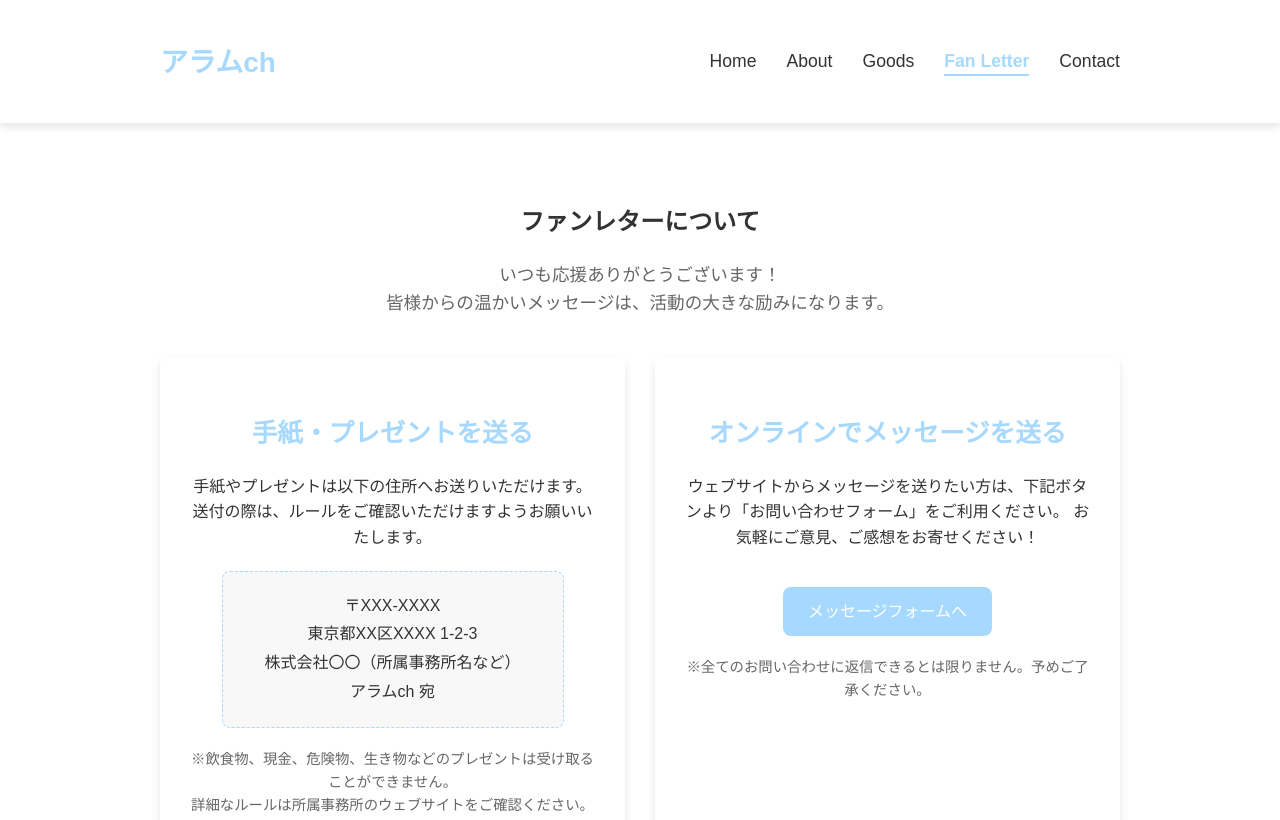
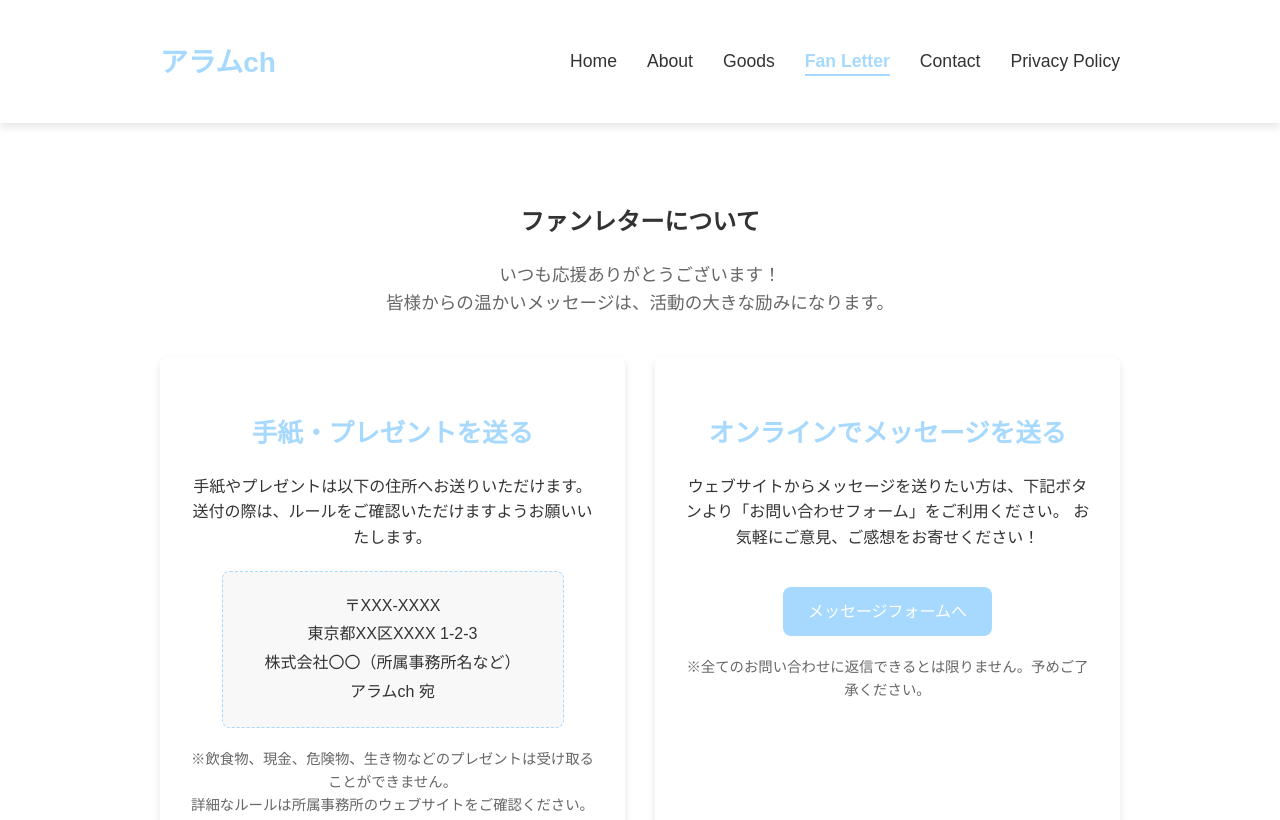
Before and after one commit to AramuCH/AramuCHTEST, a plain HTML site: page fanletter.html in a window 1280 px wide. Shown: the top 820 px of the page. Drawn offline with Linux system fonts and the light colour scheme.

Commit message:
Update fanletter.html

```diff
--- a/fanletter.html
+++ b/fanletter.html
@@ -17,6 +17,7 @@
                     <li><a href="goods.html">Goods</a></li>
                     <li><a href="fanletter.html">Fan Letter</a></li>
                     <li><a href="contact.html">Contact</a></li>
+                    <li><a href="privacy.html">Privacy Policy</a></li>
                 </ul>
             </nav>
         </div>
```
